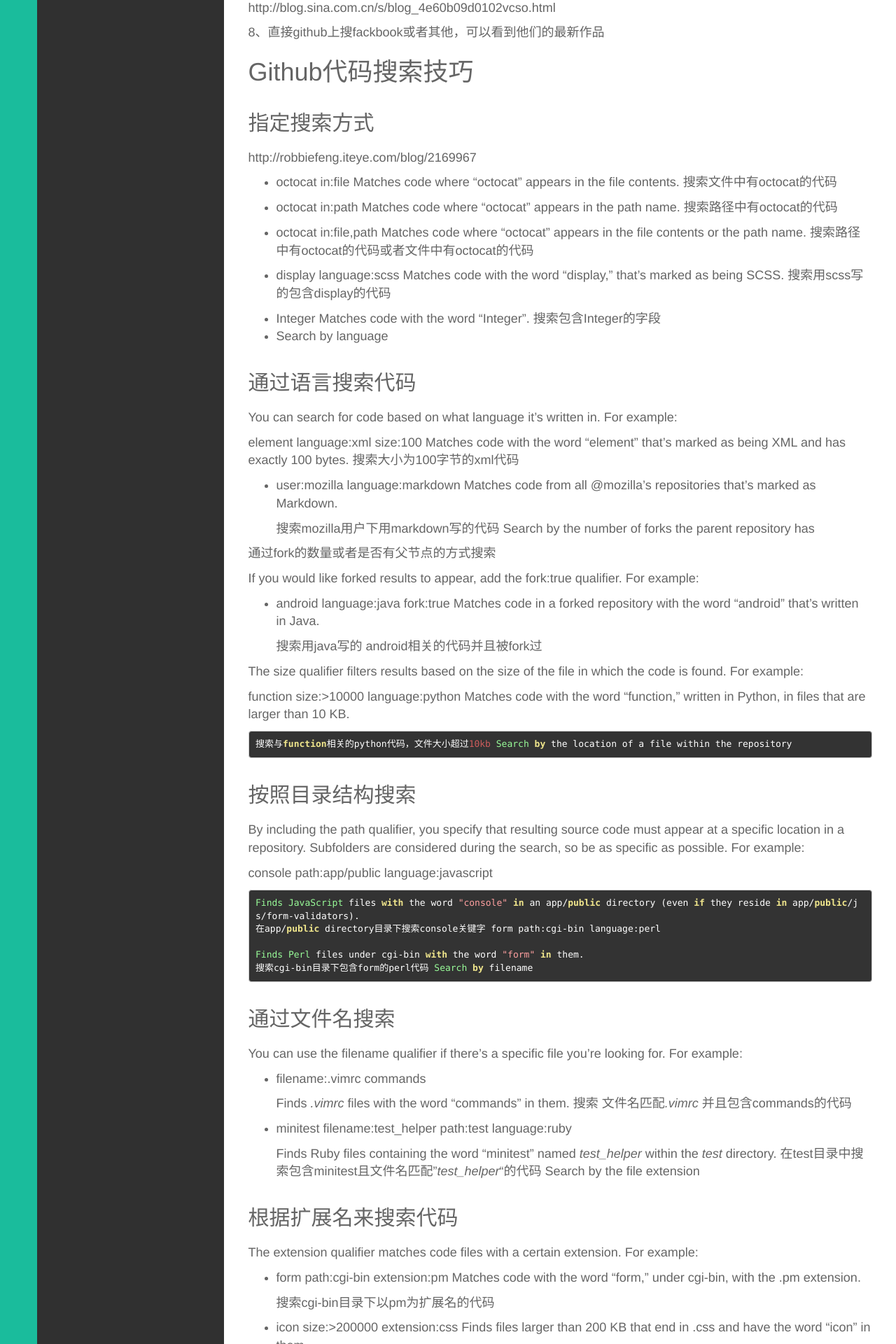
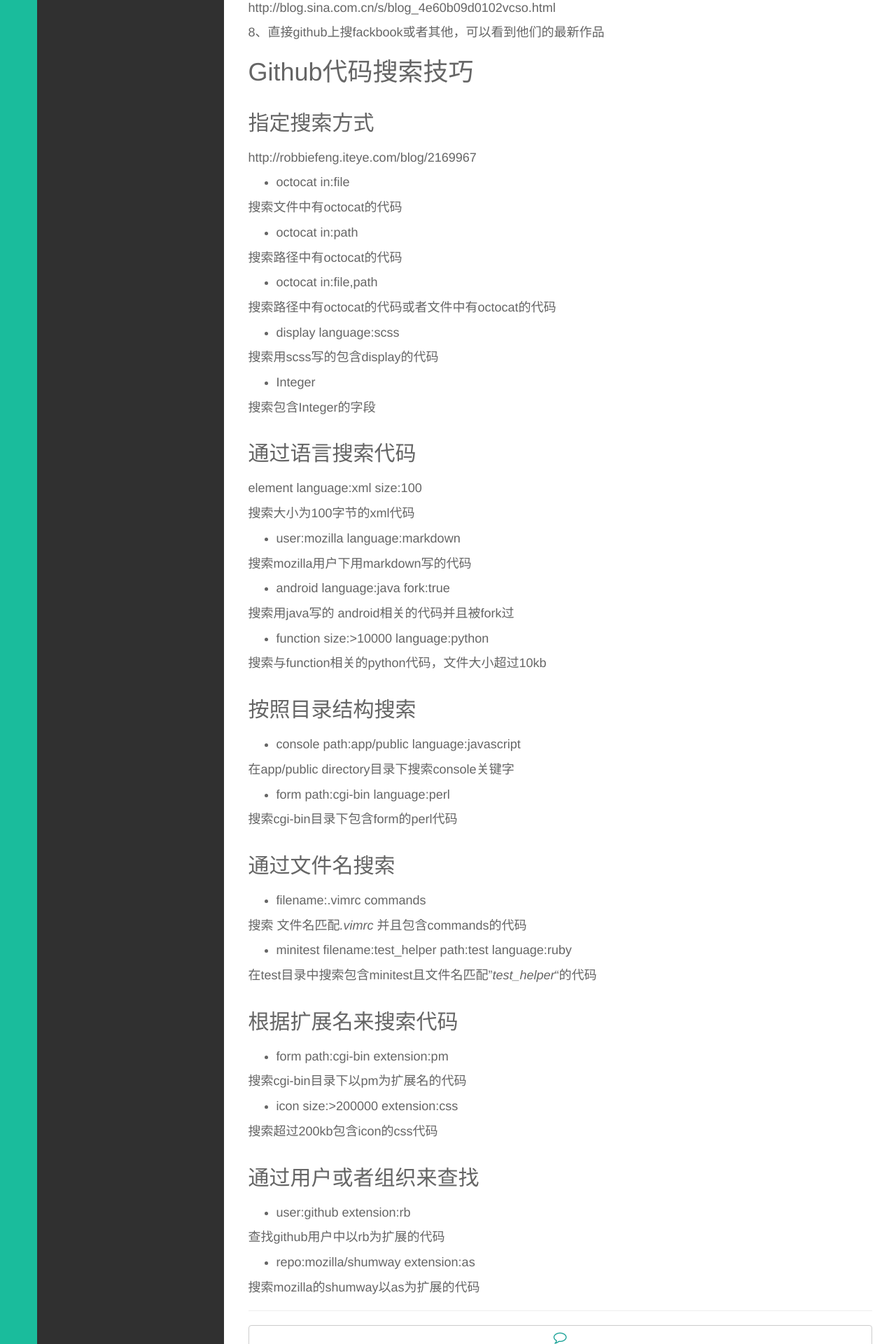
Before and after one commit to kyoyo/kyoyo.github.io, a Jekyll site: the page built from _posts/常用/2017-10-04-ResourceList.md, in a window 1280 px wide. Shown: the part 1295-3215 px from the top of the page at 70% size. Built offline with Jekyll 4.4.1, drawn with Linux system fonts in a browser that asks for light colours; Markdown is read by kramdown in place of the engine named in the settings; some of the changed text lies outside the part shown.

Commit message:
Update 2017-10-04-ResourceList.md

```diff
--- a/_posts/常用/2017-10-04-ResourceList.md
+++ b/_posts/常用/2017-10-04-ResourceList.md
@@ -76,110 +76,86 @@ http://blog.sina.com.cn/s/blog_4e60b09d0102vcso.html
 http://robbiefeng.iteye.com/blog/2169967
 
 - octocat in:file
-    Matches code where "octocat" appears in the file contents.
-    搜索文件中有octocat的代码
+
+搜索文件中有octocat的代码
 
 - octocat in:path
-    Matches code where "octocat" appears in the path name.
-    搜索路径中有octocat的代码
+
+搜索路径中有octocat的代码
 
 - octocat in:file,path
-    Matches code where "octocat" appears in the file contents or the path name.
-    搜索路径中有octocat的代码或者文件中有octocat的代码
+
+搜索路径中有octocat的代码或者文件中有octocat的代码
 
 - display language:scss
-    Matches code with the word "display," that's marked as being SCSS.
-    搜索用scss写的包含display的代码
+
+搜索用scss写的包含display的代码
 
 - Integer
-    Matches code with the word "Integer".
-    搜索包含Integer的字段
-- Search by language
+
+搜索包含Integer的字段
+
 
 ## 通过语言搜索代码
 
-You can search for code based on what language it's written in. For example:
+element language:xml size:100
 
-element language:xml size:100
-    Matches code with the word "element" that's marked as being XML and has exactly 100 bytes.
-    搜索大小为100字节的xml代码
+搜索大小为100字节的xml代码
 
 - user:mozilla language:markdown
-    Matches code from all @mozilla's repositories that's marked as Markdown.
 
-    搜索mozilla用户下用markdown写的代码
-Search by the number of forks the parent repository has
-
-通过fork的数量或者是否有父节点的方式搜索
-
-
-
-If you would like forked results to appear, add the fork:true qualifier. For example:
+搜索mozilla用户下用markdown写的代码
 
 
 - android language:java fork:true
-    Matches code in a forked repository with the word "android" that's written in Java.
 
-    搜索用java写的 android相关的代码并且被fork过
+搜索用java写的 android相关的代码并且被fork过
 
-The size qualifier filters results based on the size of the file in which the code is found. For example:
 
-function size:>10000 language:python
-    Matches code with the word "function," written in Python, in files that are larger than 10 KB.
+- function size:>10000 language:python
 
-    搜索与function相关的python代码，文件大小超过10kb
-Search by the location of a file within the repository
+搜索与function相关的python代码，文件大小超过10kb
+
 
 ## 按照目录结构搜索
 
-By including the path qualifier, you specify that resulting source code must appear at a specific location in a repository. Subfolders are considered during the search, so be as specific as possible. For example:
+- console path:app/public language:javascript
 
-console path:app/public language:javascript
+在app/public directory目录下搜索console关键字
 
-    Finds JavaScript files with the word "console" in an app/public directory (even if they reside in app/public/js/form-validators).
-    在app/public directory目录下搜索console关键字
-form path:cgi-bin language:perl
+- form path:cgi-bin language:perl
 
-    Finds Perl files under cgi-bin with the word "form" in them.
-    搜索cgi-bin目录下包含form的perl代码
-Search by filename
+搜索cgi-bin目录下包含form的perl代码
+
 
 ## 通过文件名搜索
 
-You can use the filename qualifier if there's a specific file you're looking for. For example:
 - filename:.vimrc commands
 
-    Finds *.vimrc* files with the word "commands" in them.
-    搜索 文件名匹配*.vimrc* 并且包含commands的代码
+搜索 文件名匹配*.vimrc* 并且包含commands的代码
+
 - minitest filename:test_helper path:test language:ruby
 
-    Finds Ruby files containing the word "minitest" named *test_helper* within the *test* directory.
-    在test目录中搜索包含minitest且文件名匹配"*test_helper*"的代码
-Search by the file extension
+在test目录中搜索包含minitest且文件名匹配"*test_helper*"的代码
+
 
 ## 根据扩展名来搜索代码
 
-The extension qualifier matches code files with a certain extension. For example:
 - form path:cgi-bin extension:pm
-    Matches code with the word "form," under cgi-bin, with the .pm extension.
 
-    搜索cgi-bin目录下以pm为扩展名的代码
+搜索cgi-bin目录下以pm为扩展名的代码
 
 - icon size:>200000 extension:css
-    Finds files larger than 200 KB that end in .css and have the word "icon" in them.
 
-    搜索超过200kb包含icon的css代码
+搜索超过200kb包含icon的css代码
 
-Search within a user's or organization's repositories
 
 ## 通过用户或者组织来查找
 
-To grab a list of code from all repositories owned by a certain user or organization, you can use the user syntax. For getting a list of code from a specific repository, you can use the repo syntax. For example:
 - user:github extension:rb
-    Matches code from GitHub that ends in .rb.
 
-    查找github用户中以rb为扩展的代码
+查找github用户中以rb为扩展的代码
 
 - repo:mozilla/shumway extension:as
-    Matches code from @mozilla's shumway project that ends in .as.
-    搜索mozilla的shumway以as为扩展的代码
+
+搜索mozilla的shumway以as为扩展的代码
```
